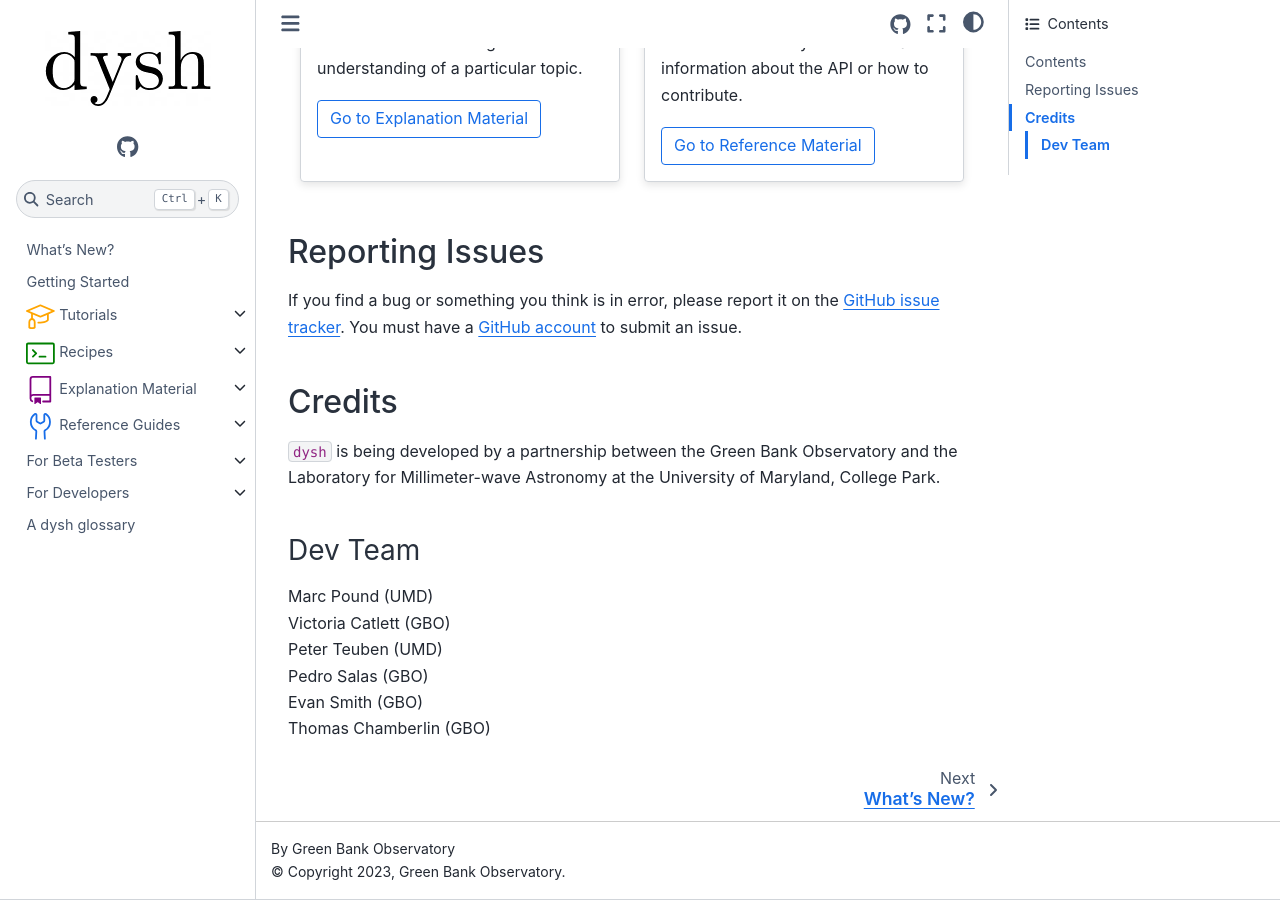
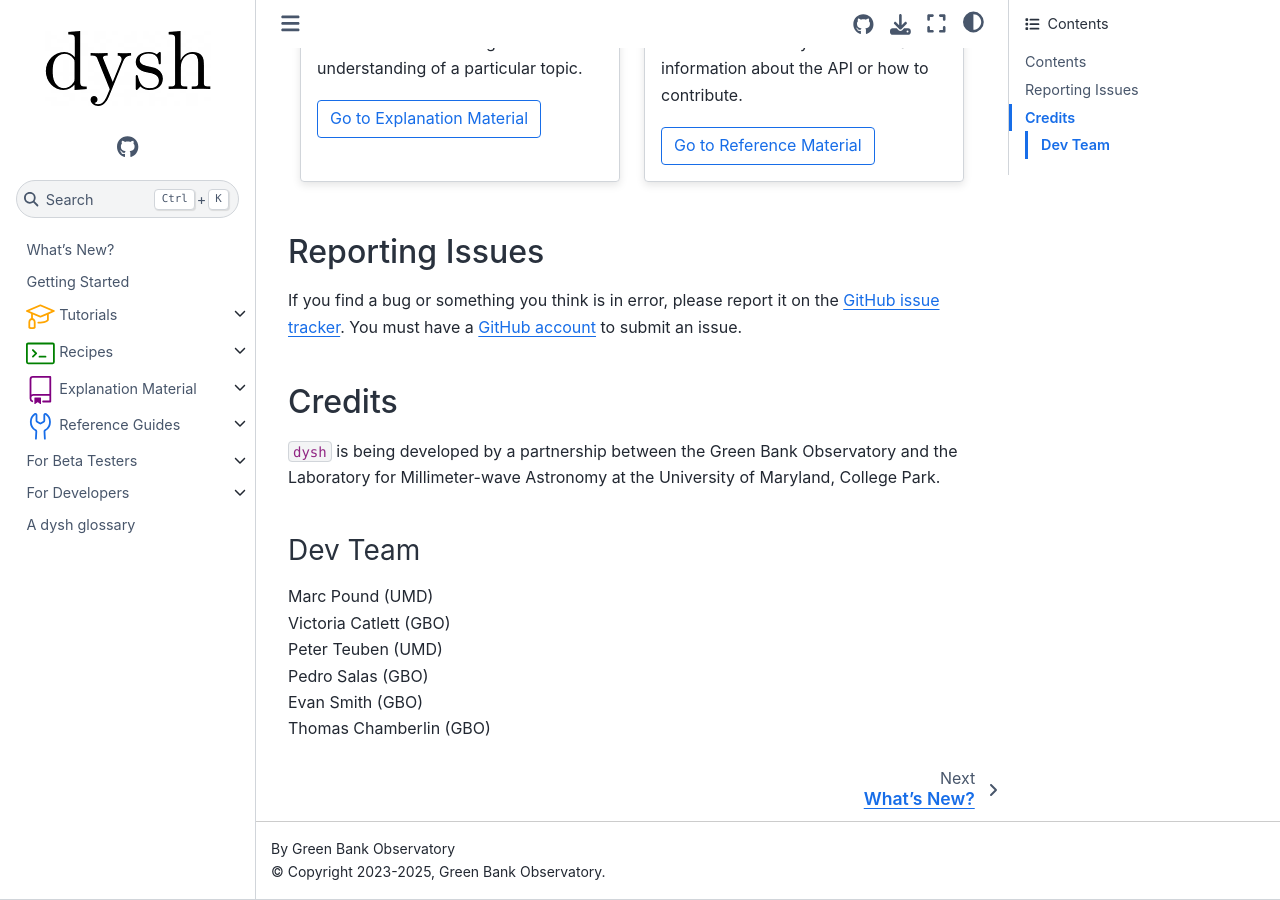
Before and after one commit to GreenBankObservatory/dysh, a Sphinx documentation site: the page built from docs/source/index.rst, in a window 1280 px wide and 900 px high, scrolled down 821 px. Built offline with Sphinx 7.4.7 and the Sphinx Book theme 1.1.4, drawn with Linux system fonts in a browser that asks for light colours; pages that are not in the unit, such as notebooks, are missing from menus; some of the changed lines change nothing that is shown.

Commit message:
docs: fix download source button issue

```diff
--- /dev/null
+++ b/docs/source/_static/js/download.js
@@ -0,0 +1,10 @@
+// download.js
+window.addEventListener("load", () => {
+  const links = document.querySelectorAll(
+    '.dropdown-download-buttons a[href$=".ipynb"]'
+  );
+
+  for (const link of links) {
+    link.setAttribute("download", "");
+  }
+});
--- a/docs/source/conf.py
+++ b/docs/source/conf.py
@@ -23,7 +23,7 @@
 
 
 project = "dysh"
-copyright = "2023, Green Bank Observatory"
+copyright = "2023-2025, Green Bank Observatory"
 author = "Green Bank Observatory"
 
 # The short X.Y version
@@ -133,7 +133,7 @@
     # "show_toc_level": 2,
     "use_source_button": True,
     "use_issues_button": True,
-    "use_download_button": False,
+    "use_download_button": True,
     "use_sidenotes": True,
     "show_toc_level": 2,
     "icon_links": [
@@ -257,6 +257,9 @@
     "css/custom.css",
 ]
 
+html_js_files = [
+    "js/download.js",
+]
 
 # Settings for myst_nb notebook rendering
 
```
